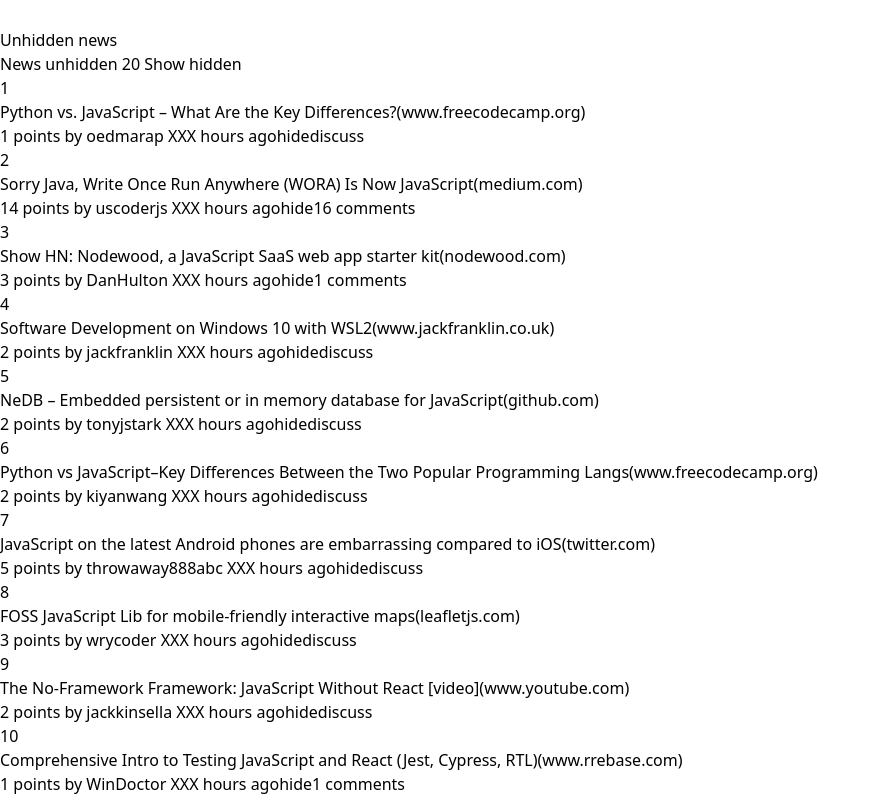
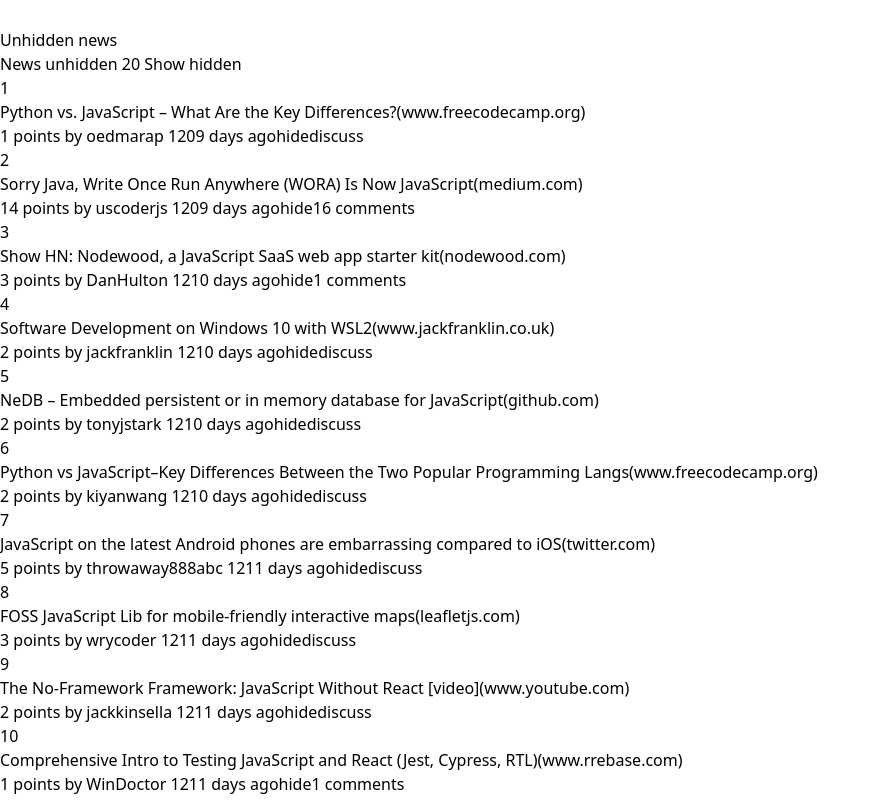
Before and after one commit to Kolya-YA/WD51_HNews, a React (Vite) app: page / in a window 1280 px wide. Shown: the part 2700-3500 px from the top of the page, without its empty margins (0-881 px from the left). Built offline with nearby package versions, Linux system fonts and the light colour scheme.

Commit message:
add calc for age of news

```diff
--- a/src/components/NewsItem.jsx
+++ b/src/components/NewsItem.jsx
@@ -1,5 +1,20 @@
-const newsItem = ({ news, i, setHiddenNews }) => {
+import { useEffect, useState } from "react"
+
+const NewsItem = ({ news, i, setHiddenNews }) => {
     const srcURL = news.url && new URL(news.url)
+
+    const [newsAge, setNewsAge] = useState('XX time')
+
+    useEffect(() => {
+        const age = new Date().getTime() - new Date(news.created_at).getTime()
+        if (age < 60 * 60 * 1000) {
+            setNewsAge(`${Math.round(age / (60 * 1000))} min`)
+        } else if (age < 24 * 60 * 60 * 1000) {
+            setNewsAge(`${Math.round(age / (60 * 60 * 1000))} hours`)
+        } else {
+            setNewsAge(`${Math.round(age / (24 * 60 * 60 * 1000))} days`)
+        }
+    }, [])
 
     const handleHideBtn = () => {
         if (news.hidden) {
@@ -19,7 +34,7 @@
                 {srcURL?.hostname && <a href={srcURL.hostname} className="text-sm text-gray-500  hover:text-orange-500 hover:underline">({srcURL.hostname})</a>}
                 </div>
                 <div className="mt-1 text-sm text-gray-500 flex gap-4">
-                    <span>{news.points} points by {news.author} XXX hours ago</span>
+                    <span><span className="font-semibold">{news.points}</span> points by <span className="italic">{news.author}</span> <span className="font-semibold">{ newsAge } ago</span></span>
                     <button onClick={handleHideBtn} data-id={news.objectID} className="hover:text-orange-500 hover:underline">{news.hidden ? 'un' : ''}hide</button>
                     <a onClick={ () => confirm('For VIP clients only.\nReady to subscribe?') } className="hover:text-orange-500 hover:underline">{news.num_comments ? `${news.num_comments} comments` : 'discuss'}</a>
                 </div>
@@ -28,4 +43,4 @@
     )
 }
 
-export default newsItem
+export default NewsItem
```
